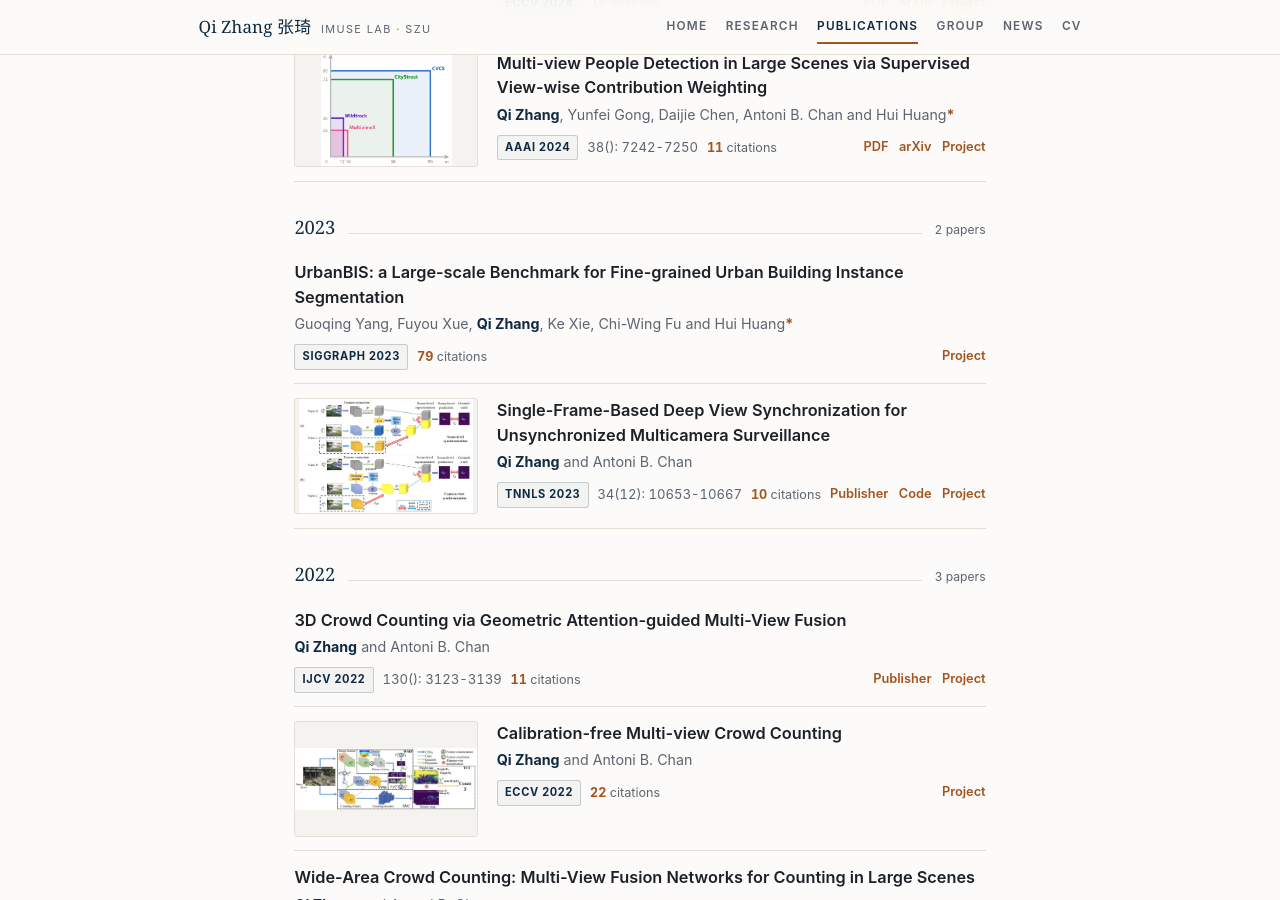
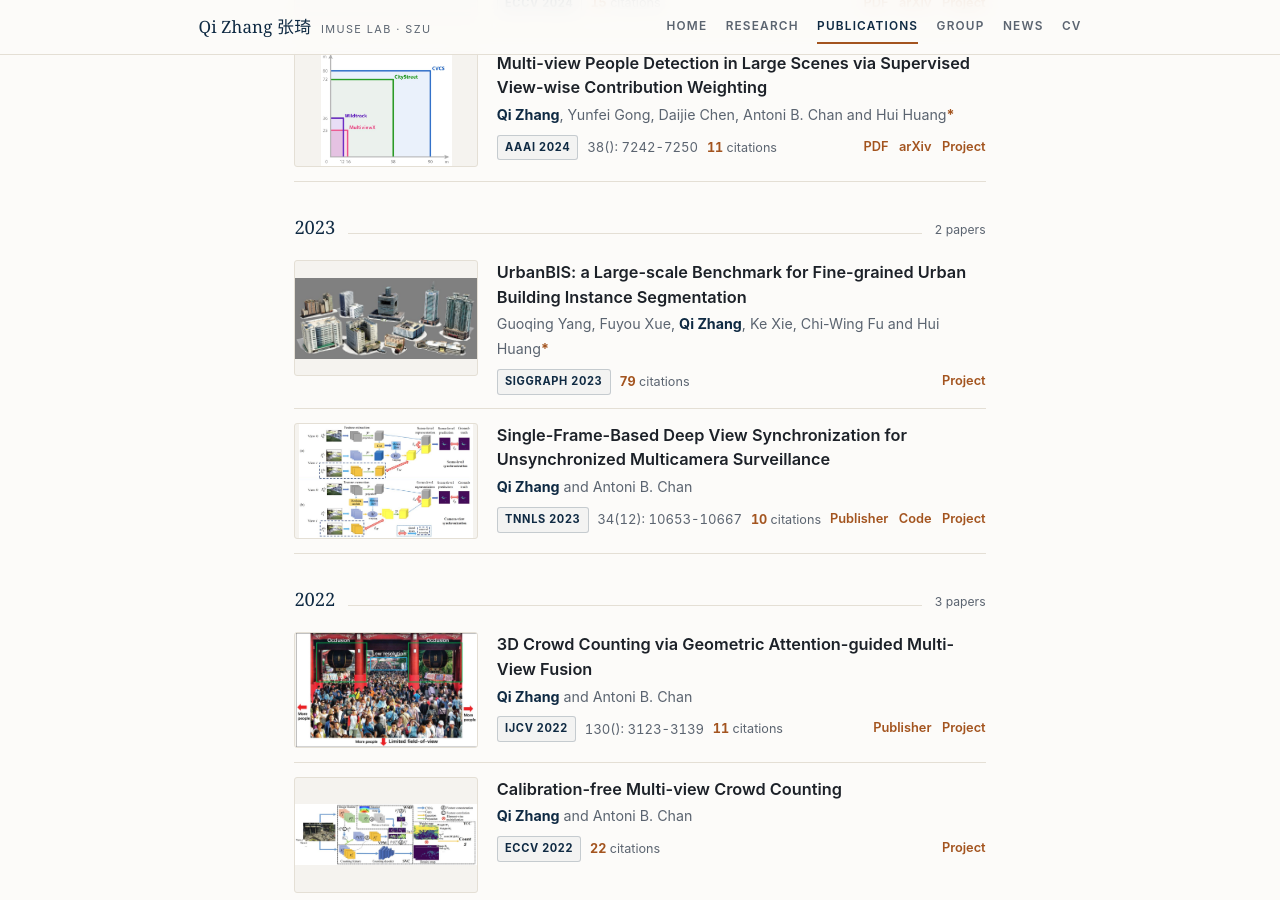
Before and after one commit to zqyq/zqyq.github.io, a Jekyll site: the page built from publications/index.html, in a window 1280 px wide and 900 px high, scrolled down 2675 px. Built offline with Jekyll 4.4.1, drawn with Linux system fonts in a browser that asks for light colours.

Commit message:
Recover figures for the two IJCV extensions and UrbanBIS
The IJCV articles publish their figures on a media host that serves full
resolution without a subscription. UrbanBIS needed a rendered page rather than a
raw fetch, since its project page loads images through script; the dataset image
was chosen over the pipeline diagram because it still reads at thumbnail size.

Coverage is now 24 of 26 entries. The ICIG chapter exposes no figures outside the
paywall and the 2016 CITS paper has no accessible source, so both stay text-only.

```diff
--- a/_data/publications.yml
+++ b/_data/publications.yml
@@ -301,6 +301,7 @@
     citations: 79
     links:
       project: "https://vcc.tech/UrbanBIS"
+    thumb: /assets/img/papers/urbanbis-siggraph23.jpg
     selected: false
     topic: 3d
 
@@ -338,6 +339,7 @@
     links:
       doi: "https://link.springer.com/article/10.1007/s11263-022-01685-7"
       project: "http://visal.cs.cityu.edu.hk/research/aaai20-3d-counting/"
+    thumb: /assets/img/papers/3d-counting-ijcv22.jpg
     selected: false
     topic: crowd
 
@@ -371,6 +373,7 @@
     links:
       doi: "https://link.springer.com/article/10.1007/s11263-022-01626-4"
       project: "http://visal.cs.cityu.edu.hk/research/cvpr2019wacc/"
+    thumb: /assets/img/papers/wacc-ijcv22.jpg
     selected: false
     topic: crowd
 
```
Also changed, not shown: assets/img/papers/3d-counting-ijcv22.jpg (added), assets/img/papers/urbanbis-siggraph23.jpg (added), assets/img/papers/wacc-ijcv22.jpg (added).
